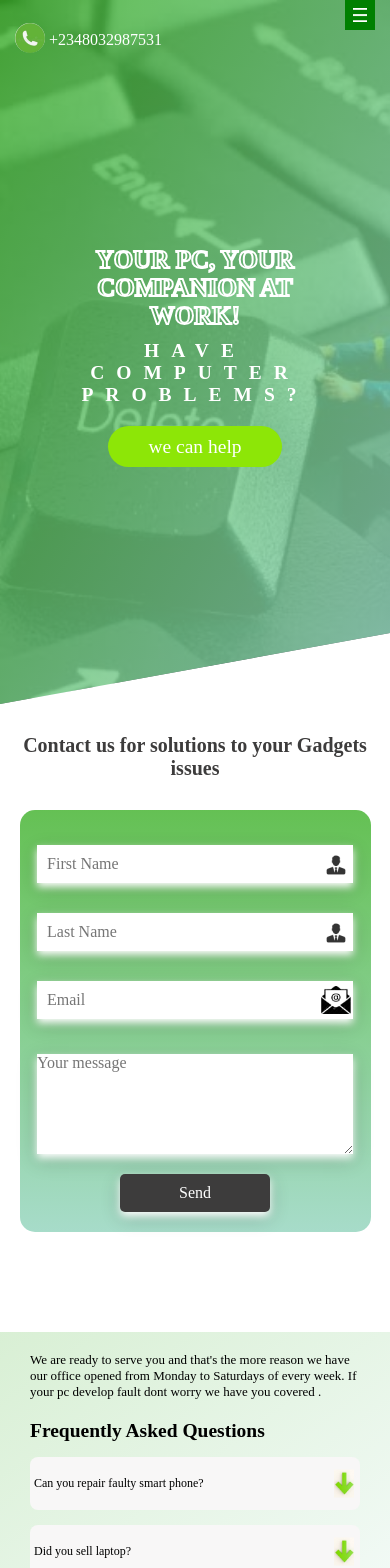
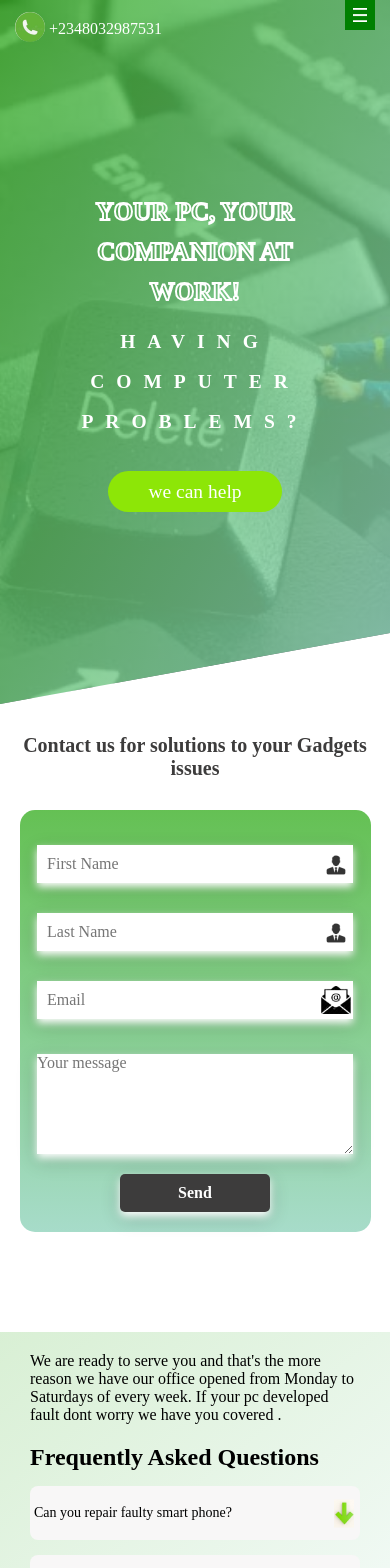
Before and after one commit to rajiss-ctrl/fix-gadget, a React (Create React App) app: page /Contact in a window 390 px wide. Shown: the top 1568 px of the page. Built offline with nearby package versions, Linux system fonts and the light colour scheme; the HTML template or start-up script is replaced by a standard one; a web font is replaced by a local one.

Commit message:
update the navbar

```diff
--- a/src/components/Footer/Faq.style.css
+++ b/src/components/Footer/Faq.style.css
@@ -47,13 +47,13 @@
 }
 @media screen and (max-width: 600px) {
   .faqs .faq-question {
-    font-size: 14px;
+    font-size: 16px;
     padding-right: 10px;
   }
 }
 @media screen and (max-width: 414px) {
   .faqs .faq-question {
-    font-size: 12px;
+    font-size: 14px;
     padding-right: 13px;
   }
 }
--- a/src/components/Footer/Footer.component.js
+++ b/src/components/Footer/Footer.component.js
@@ -13,11 +13,13 @@ import './Footer.style.css';
 const Footer = () => {
     const [faqs,setFaqs] = useState([
         {
+            id:1,
             question:'Can you repair faulty smart phone?',
             answer:'Yes, we are repairing all kind of gadgets',
             open:false
         },
         {
+            id:2,
             question:'Did you sell laptop?',
             answer:'We have trusted dealers of fairly used and new one we can recommend',
             open:false
@@ -38,14 +40,14 @@ const Footer = () => {
             <footer>
         <section className="preview">
             <p>We are ready to serve you and that's the more reason we have our office
-            opened from Monday to Saturdays of every week. If your pc develop fault dont
+            opened from Monday to Saturdays of every week. If your pc developed fault dont
             worry we have you covered .</p>
             <img className="circle" src={Circle} alt={'circle pic'} />
             <h2>Frequently Asked Questions</h2>
             <div className="faqs">
                 {faqs.map((faq,i)=>
-                    <div className="faq" >
-                    <Faqs faq={faq} index={i} toggleFag={toggleFag}/>
+                    <div className="faq"  key={i} index={i}>
+                    <Faqs faq={faq}  index={i} toggleFag={toggleFag}/>
                     </div>
                 )}
             </div>
--- a/src/components/Footer/Footer.style.css
+++ b/src/components/Footer/Footer.style.css
@@ -57,7 +57,10 @@ fieldset img {
   width: 40px;
   border-radius: 5px;
 }
-@media screen and (max-width: 768px) {
+@media screen and (max-width: 800px) {
+  .footer_section {
+    padding: 30px 20px 30px 20px;
+  }
   .footer_remark {
     width: 55%;
   }
@@ -89,7 +92,7 @@ fieldset img {
 }
 @media screen and (max-width: 540px) {
   footer {
-    font-size: 13px;
+    font-size: 16px;
   }
   .footer_nav,
   .footer_remark {
--- a/src/components/Header/Header.js
+++ b/src/components/Header/Header.js
@@ -11,7 +11,7 @@ const Header = () => {
             <div className="herder_preview">
            <h1>YOUR PC, YOUR COMPANION AT WORK!
                </h1>
-               <p>HAVE COMPUTER PROBLEMS?</p>
+               <p>HAVING COMPUTER PROBLEMS?</p>
                <Link to="/contact">we can help</Link>
                </div>
         </header>
--- a/src/components/Header/Header.style.css
+++ b/src/components/Header/Header.style.css
@@ -15,6 +15,7 @@
   align-items: center;
 }
 .header_container .herder_preview {
+  line-height: 50px;
   width: 70%;
   text-align: center;
 }
@@ -54,10 +55,15 @@
   text-decoration: none;
   color: #fff;
 }
+@media (min-width: 1000px) {
+  .header_container .herder_preview {
+    line-height: 70px;
+  }
+}
 @media screen and (max-width: 768px) {
   .phone p {
     position: absolute;
-    top: 15px;
+    top: 4px;
     left: 15px;
     color: #fff;
     text-decoration: none;
@@ -66,6 +72,10 @@
 @media screen and (max-width: 600px) {
   .header_container {
     min-height: calc(100vh - 140px);
+  }
+  .header_container .herder_preview {
+    line-height: 40px;
+    padding: 10px;
   }
 }
 @media screen and (max-width: 400px) {
@@ -81,11 +91,3 @@
     padding: clamp(10px, 5vw, 10px 20px);
   }
 }
-
-@media screen and (max-width: 600px) {
-  /* .phone p {
-    position: absolute;
-    top: 50vh;
-    right: 60px;
-  } */
-}
--- a/src/components/Home/Service.component.js
+++ b/src/components/Home/Service.component.js
@@ -35,7 +35,7 @@ const Service = () => {
                 </div>
                 <div className="card">
                     <img src={Desk_laptopImg} alt={'desktop and loptop'} />
-                    <p>we repaire, installation and maintainance service</p>
+                    <p>we repaire and install </p>
                 </div>
                 <div className="card">
                     <img src={CableImg} alt={'networking cable pic'} />
--- a/src/components/Home/Service.style.css
+++ b/src/components/Home/Service.style.css
@@ -75,7 +75,7 @@ main article img {
 
 main article .card p {
   text-align: center;
-  color: #000;
+  color: #808080;
   font-size: 16px;
   font-weight: 600;
   padding: 0 0 10px;
--- a/src/components/NavBar/NavBar.js
+++ b/src/components/NavBar/NavBar.js
@@ -6,7 +6,7 @@ import './NavBar.style.css';
 const NavBar = () => {
     const [open ,setOpen] = useState(false);
     const [screenWidth , setScreenWidth] = useState(0);
-    const trackScrenWidth = ()=>{
+    const trackScreenWidth = ()=>{
         if(screenWidth){
             const width = window.innerWidth;
         setScreenWidth(width);
@@ -17,13 +17,15 @@ const NavBar = () => {
     }
 
     useEffect(()=>{
-trackScrenWidth();
-window.addEventListener('resize',trackScrenWidth);
-return ()=>window.addEventListener('resize',trackScrenWidth);
+trackScreenWidth();
+window.addEventListener('resize',trackScreenWidth);
+return ()=>window.addEventListener('resize',trackScreenWidth);
 
     },[])
     return (
-            <nav className="nav-bar">
+            <nav className="nav-bar"  onClick={()=>{
+                        setOpen(!open)
+                    }}>
                 <img className="logo" src={logo} alt={'repair pc pic'} />
                 <div className="list-wrapper">
                      <img
--- a/src/page/Contact.page.js
+++ b/src/page/Contact.page.js
@@ -24,7 +24,7 @@ const Contact = () => {
                   <input className="email" type="email" name="email" placeholder="Email" />
             </div>
             <textarea name="comments"  placeholder="Your message"></textarea>
-            <button type="submit">Send</button>
+            <button type="onSubmit">Send</button>
         </form>
        </div>
      );
--- a/src/page/Contact.style.css
+++ b/src/page/Contact.style.css
@@ -72,6 +72,7 @@
   background: #3d3c3c;
   color: #fff;
   font-size: 16px;
+  font-weight: 700;
   border-radius: 5px;
   cursor: pointer;
   margin: 20px;
```
Also changed, not shown: src/components/images/rajis_image.png (deleted).
